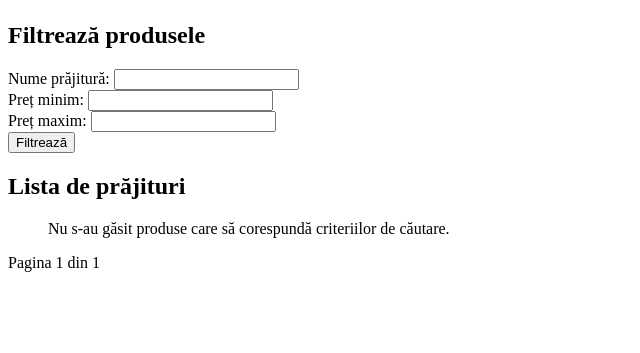
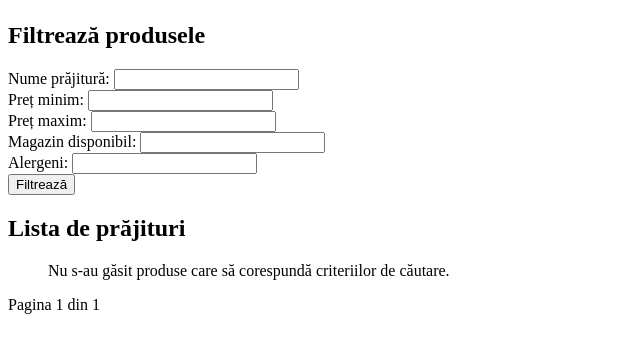
Before and after one commit to davide-perli/Pufic-Shop, a Django app: page /produse in a window 1280 px wide. Shown: the part 58-411 px from the top of the page, without its empty margins (0-640 px from the left). Run offline with Django 5.2, Linux system fonts and the light colour scheme; data that the repository does not hold is empty.

Commit message:
Adaugare filtre

```diff
--- a/Gelaterie/forms.py
+++ b/Gelaterie/forms.py
@@ -2,9 +2,11 @@ from django import forms
 from datetime import date
 
 class PrajituriFilterForm(forms.Form):
-    nume = forms.CharField(required=False, label='Nume prăjitură')
-    pret_min = forms.DecimalField(required=False, label='Preț minim', decimal_places=2)
-    pret_max = forms.DecimalField(required=False, label='Preț maxim', decimal_places=2)
+    nume = forms.CharField(required = False, label = 'Nume prăjitură')
+    pret_min = forms.DecimalField(required = False, label = 'Preț minim', decimal_places = 2)
+    pret_max = forms.DecimalField(required = False, label = 'Preț maxim', decimal_places = 2)
+    alergeni_in = forms.CharField(required = False, label = 'Alergeni')
+    magazin_disponibil = forms.DecimalField(required = False, label = 'Magazin disponibil')
 
 class ContactForm(forms.Form):
     nume = forms.CharField(max_length = 10, label = 'Nume', required = True)
--- a/Gelaterie/templates/display_products.html
+++ b/Gelaterie/templates/display_products.html
@@ -25,6 +25,14 @@
                 <label for="pret_max">Preț maxim:</label>
                 <input type="number" id="pret_max" name="pret_max" step="0.50" value="{{ form.cleaned_data.pret_max }}">
             </div>
+            <div class="form-group">
+                <label for="magazin_disponibil">Magazin disponibil:</label>
+                <input type="text" id="magazin_disponibil" name="magazin_disponibil" value="{{ form.cleaned_data.magazin_disponibil}}">
+            </div>
+            <div class="form-group">
+                <label for="alergeni_in">Alergeni:</label>
+                <input type="text" id="alergeni_in" name="alergeni_in" value="{{ form.cleaned_data.alergeni_in}}">
+            </div>
             <button type="submit">Filtrează</button>
         </form>
     </section>
@@ -38,6 +46,20 @@
                     <h3>{{ prajitura.nume_prajitura }}</h3>
                     <p><strong>Preț:</strong> {{ prajitura.info.pret }}</p>
                     <p><strong>Descriere:</strong> {{ prajitura.info.descriere }}</p>
+                    <p><strong>Alergeni:</strong>
+                        {% for alergen in prajitura.info.alergeni.all %}
+                            {{ alergen.nume_alergeni }}{% if not forloop.last %}, {% endif %}
+                        {% empty %}
+                            Niciun alergen existent
+                        {% endfor %}
+                    </p>
+                    <p><strong>Magazine disponibile:</strong>
+                        {% for magazin in prajitura.magazin.all %}
+                            {{ magazin.nume_magazin }}{% if not forloop.last %}, {% endif %}
+                        {% empty %}
+                            Niciun magazin disponibil
+                        {% endfor %}
+                    </p>
                 </li>
             {% empty %}
                 <p>Nu s-au găsit produse care să corespundă criteriilor de căutare.</p>
--- a/Gelaterie/views.py
+++ b/Gelaterie/views.py
@@ -3,7 +3,7 @@ from Gelaterie.models import Adresa, Alergeni, Bauturi, Inghetata, Biscuite, Pra
 from django.core.paginator import Paginator
 from django.shortcuts import render, redirect
 from .forms import PrajituriFilterForm
-from  .forms import ContactForm
+from .forms import ContactForm
 
 def home(request):
     return HttpResponse("Salut")
@@ -158,34 +158,43 @@ def display_items(request):
     return render(request, 'store.html', context)
 
 def display_products(request):
-    #Initializare cu date din request
-    form = PrajituriFilterForm(request.GET)
+    # Inițializare cu date din request
+    form = PrajituriFilterForm(request.GET or None)
 
-    # Preluam query parameters pentru filtre din URL
+    # Preluăm toate prăjiturile
     prajituri = Prajituri.objects.all()
+
+    # Dacă formularul este valid, aplicăm filtrele
     if form.is_valid():
         nume = form.cleaned_data.get('nume')
         pret_min = form.cleaned_data.get('pret_min')
         pret_max = form.cleaned_data.get('pret_max')
+        magazin_disponibil = form.cleaned_data.get('magazin_disponibil')
+        alergeni_in = form.cleaned_data.get('alergeni_in')
 
-    # Construim queryset-ul pentru Prajituri, cu filtrele specificate
-    if nume:
-        prajituri = prajituri.filter(nume_prajitura__icontains=nume)  # Cautare partiala dupa nume, fara problema de capitalizare
-    if pret_min:
-        prajituri = prajituri.filter(info__pret__gte=pret_min) # >=
-    if pret_max:
-        prajituri = prajituri.filter(info__pret__lte=pret_max) # <=
+        # Aplicăm filtrele
+        if nume:
+            prajituri = prajituri.filter(nume_prajitura__icontains = nume)
+        if pret_min is not None:
+            prajituri = prajituri.filter(info__pret__gte = pret_min)
+        if pret_max is not None:
+            prajituri = prajituri.filter(info__pret__lte = pret_max)
+        if magazin_disponibil:
+            prajituri = prajituri.filter(magazin__nume_magazin__icontains = magazin_disponibil)
+        if alergeni_in:
+            prajituri = prajituri.filter(info__alergeni__nume_alergeni__icontains = alergeni_in)
 
-    # Paginarea: 5 prajituri pe pagina
-    paginator = Paginator(prajituri, 5)  # 5 obiecte pe pagina
+    # Paginarea: 5 prăjituri pe pagină
+    paginator = Paginator(prajituri, 5)
     page_number = request.GET.get('page')
-    page_obj = paginator.get_page(page_number) # Preia pagina dorita din obiectul paginator si returneaza obiectul de tip page page_obj
+    page_obj = paginator.get_page(page_number)
 
     context = {
         'page_obj': page_obj,
-        'form' : form,
+        'form': form,
     }
     return render(request, 'display_products.html', context)
+
 
 def contact_view(request):
     if request.method == 'POST':
```
